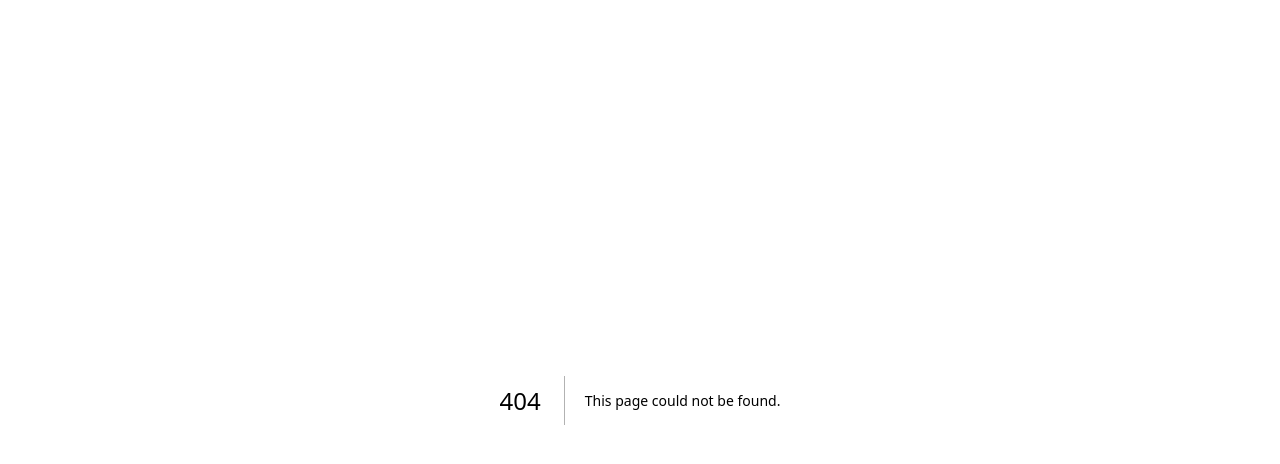
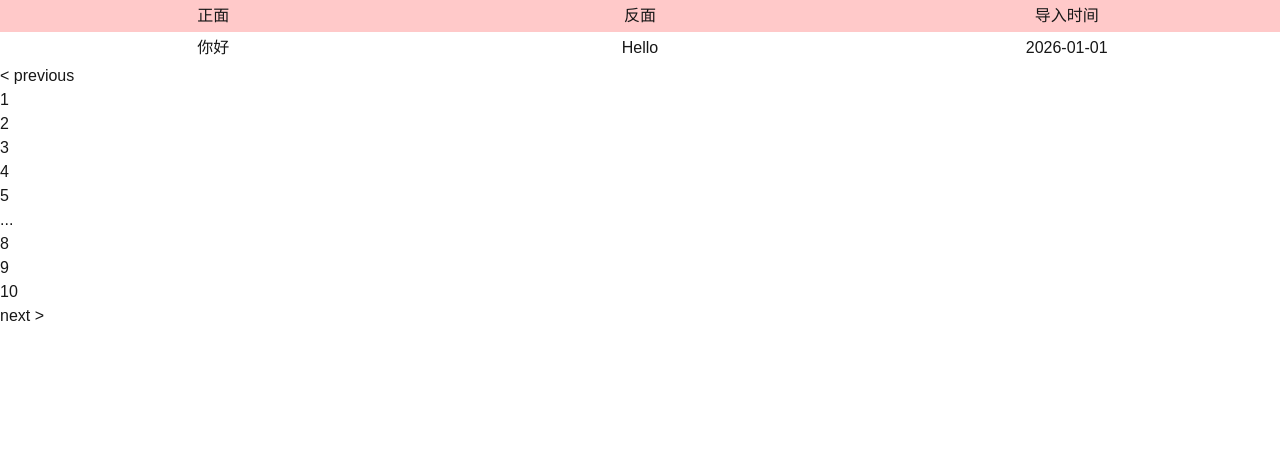
Before and after one commit to reidchan/anki-english-typewriter, a Next.js app: page /gallery in a window 1280 px wide. Before the commit this address had no page. Shown: the top 464 px of the page. Built offline with nearby package versions, Linux system fonts and the light colour scheme.

Commit message:
feat(gallery): add the index page

```diff
--- /dev/null
+++ b/app/gallery/page.tsx
@@ -0,0 +1,33 @@
+import ReactPaginate from "react-paginate";
+
+export default function GalleryPage() {
+  return (
+    <div>
+      <ul>
+        <li>
+          <div className="flex items-center justify-between h-8 bg-red-200">
+            <div className="flex-1 text-center">正面</div>
+            <div className="flex-1 text-center">反面</div>
+            <div className="flex-1 text-center">导入时间</div>
+          </div>
+
+          <div className="flex items-center justify-between h-8">
+            <div className="flex-1 text-center">你好</div>
+            <div className="flex-1 text-center">Hello</div>
+            <div className="flex-1 text-center">2026-01-01</div>
+          </div>
+        </li>
+      </ul>
+
+      <ReactPaginate
+        breakLabel="..."
+        nextLabel="next >"
+        // onPageChange={handlePageClick}
+        pageRangeDisplayed={5}
+        pageCount={10}
+        previousLabel="< previous"
+        renderOnZeroPageCount={null}
+      />
+    </div>
+  );
+}
```
